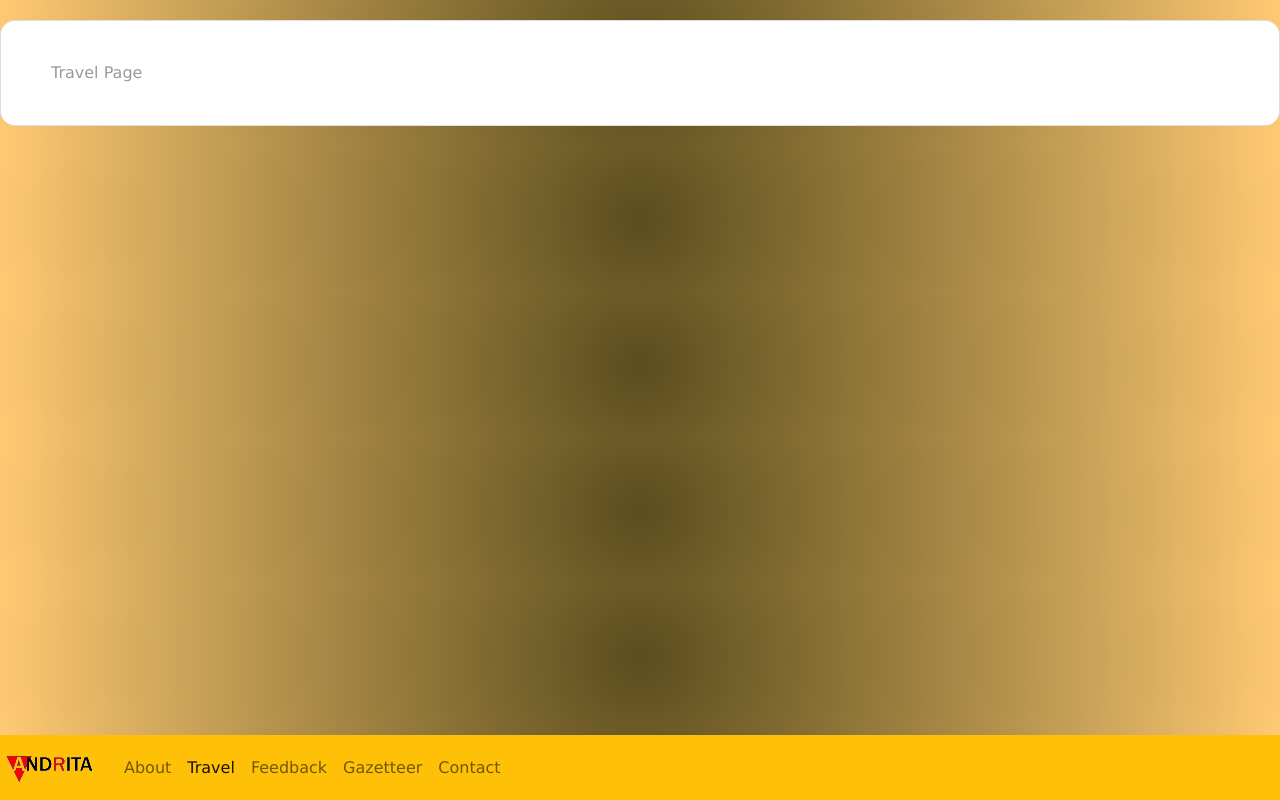
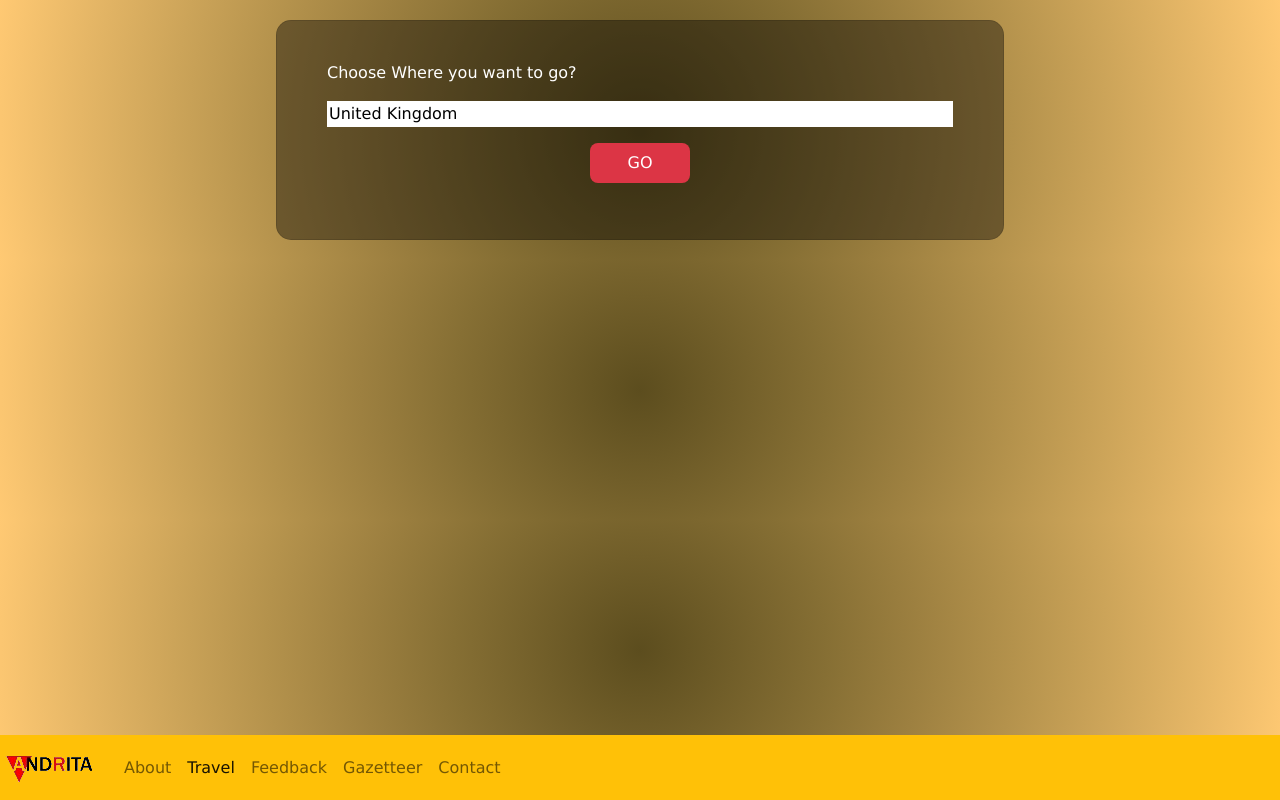
Before and after one commit to AlimasA/react-challenge, a React (Create React App) app: page /travel in a window 1280 px wide. Built offline with nearby package versions, Linux system fonts and the light colour scheme.

Commit message:
Fixed error in Select component

```diff
--- a/src/App.js
+++ b/src/App.js
@@ -1,28 +1,60 @@
-import React from 'react';
-import Navbar from './components/Navbar';
-import About from './components/pages/About';
-import {Route, Routes} from 'react-router-dom';
-import Travel from './components/pages/Travel';
-import Feedback from './components/pages/Feedback';
-import Gazetteer from './components/pages/Gazetteer';
-import Contact from './components/pages/Contact';
-import GlobalStyles from './components/styles/Global';
+import React, { useState } from "react";
+import Navbar from "./components/Navbar";
+import About from "./components/pages/About";
+import { Route, Routes } from "react-router-dom";
+import Travel from "./components/pages/Travel";
+import Feedback from "./components/pages/Feedback";
+import Gazetteer from "./components/pages/Gazetteer";
+import Contact from "./components/pages/Contact";
+import GlobalStyles from "./components/styles/Global";
 
 const App = () => {
+  const [country, setCountry] = useState("United Kingdom");
+  const [loading, setLoading] = useState(true);
+  const [location, setLocation] = useState({
+    latitude: 0,
+    longitude: 0,
+  });
 
+  const setMyLocation = (latitude, longitude) => {
+    setLocation({
+      latitude: latitude,
+      longitude: longitude,
+    });
+  };
+
+  const changeCountry = (value) => {
+    setCountry(value);
+  };
   return (
     <>
       <GlobalStyles />
       <Navbar />
       <Routes>
-          <Route path="/about-us" element={<About />} />
-          <Route path="/travel" element={<Travel />} />
-          <Route path="/feedback" element={<Feedback />} />
-          <Route path="/gazetteer" element={<Gazetteer />} />
-          <Route path="/contact" element={<Contact />} />
+        <Route path="/" element={<About />} />
+        <Route path="/about-us" element={<About />} />
+        <Route
+          path="/travel"
+          element={<Travel country={country} changeCountry={changeCountry} />}
+        />
+        <Route path="/feedback" element={<Feedback />} />
+        <Route
+          path="/gazetteer"
+          element={
+            <Gazetteer
+              loading={loading}
+              setLoading={setLoading}
+              country={country}
+              changeCountry={changeCountry}
+              location={location}
+              setLocation={setMyLocation}
+            />
+          }
+        />
+        <Route path="/contact" element={<Contact />} />
       </Routes>
     </>
-  )
-}
+  );
+};
 
 export default App;
--- a/src/components/Header.jsx
+++ b/src/components/Header.jsx
@@ -2,11 +2,11 @@ import React from "react";
 import SelectCountry from "./SelectCountry";
 import { StyledHeader } from "./styles/StyledHeader.styled";
 import Container from "./styles/Container";
-const Header = () => {
+const Header = ({ handleChange }) => {
   return (
     <StyledHeader>
       <Container>
-        <SelectCountry />
+        <SelectCountry handleChange={handleChange} />
       </Container>
     </StyledHeader>
   );
--- a/src/components/SelectCountry.jsx
+++ b/src/components/SelectCountry.jsx
@@ -1,12 +1,12 @@
 import React from "react";
 
 import { StyledSelect } from "./styles/StyledSelect.styled";
-const SelectCountry = ({}) => {
+const SelectCountry = ({ handleChange }) => {
   return (
     <StyledSelect
       id="countrySelect"
       name="countrySelect"
-      onChange={console.log("Hello")}></StyledSelect>
+      onChange={handleChange}></StyledSelect>
   );
 };
 
--- a/src/components/pages/About.jsx
+++ b/src/components/pages/About.jsx
@@ -1,7 +1,25 @@
 import React from "react";
 import Card from "../shared/Card";
+import Container from "../styles/Container";
 const About = () => {
-  return <Card>About Page</Card>;
+  return (
+    <Container>
+      <Card reverse>
+        <h1>About Page</h1>
+        <br></br>
+        <iframe
+          src="https://www.linkedin.com/embed/feed/update/urn:li:share:6894989802379239424"
+          height="679"
+          width="504"
+          frameborder="0"
+          allowfullscreen=""
+          title="Embedded post"></iframe>
+        <p>
+          <strong>Thank you Dedalus that they welcome me very warm.</strong>
+        </p>
+      </Card>
+    </Container>
+  );
 };
 
 export default About;
--- a/src/components/pages/Gazetteer.jsx
+++ b/src/components/pages/Gazetteer.jsx
@@ -4,27 +4,31 @@ import { Loading_animation } from "../styles/Loading_animation";
 import axios from "axios";
 import Header from "../Header";
 import $ from "jquery";
-import Card from "../shared/Card";
 // import Map from "../Map";
 
-const Gazetteer = () => {
-  const [loading, setLoading] = useState(true);
-  const [countryName, setCountryName] = useState("");
-  const [location, setLocation] = useState({
-    latitude: 0,
-    longitude: 0,
-  });
+const Gazetteer = ({
+  country,
+  changeCountry,
+  loading,
+  setLoading,
+  location,
+  setMyLocation,
+}) => {
+  const handleChange = ({ target }) => {
+    if (target.value !== null || target.value !== "") {
+      console.log("selected ");
+    }
+    let select = $("#countrySelect option:selected").text();
+
+    changeCountry(select);
+  };
 
   useEffect(() => {
     navigator.geolocation.getCurrentPosition((position) => {
       console.log(position);
-      setLocation({
-        latitude: position.coords.latitude,
-        longitude: 5,
-      });
+      // setMyLocation(position.coords.latitude, position.coords.longitude);
+      console.log(location);
     });
-
-    console.log(location);
 
     const url = "http://localhost:80/php/getApi.php";
     // send a POST request
@@ -48,7 +52,7 @@ const Gazetteer = () => {
           console.log(error);
         }
       )
-      .then(setLoading(false));
+      .then(setLoading(true));
   }, []);
 
   return (
@@ -60,7 +64,8 @@ const Gazetteer = () => {
           <Loading_animation endDeg="-360deg" />
         </>
       )}
-      <Header bg="red"></Header>
+      <Header handleChange={handleChange}></Header>
+      <h1>Country Selected: {country}</h1>
       {/* <Map></Map> */}
       <a href="https://andriusalimas.co.uk/project1/">
         <h4>Go To Project</h4>
--- a/src/components/pages/Travel.jsx
+++ b/src/components/pages/Travel.jsx
@@ -1,7 +1,70 @@
-import React from "react";
+import React, { useEffect, useState } from "react";
+import { Button } from "react-bootstrap";
 import Card from "../shared/Card";
-const Travel = () => {
-  return <Card>Travel Page</Card>;
+import { Container } from "react-bootstrap";
+import axios from "axios";
+import $ from "jquery";
+
+const Travel = ({ country, changeCountry }) => {
+  const [playing, setPlaying] = useState(false);
+
+  useEffect(() => {
+    if (playing) {
+      $("#btnVideo").text("Clear");
+      $("#btnVideo").css("disabled", true);
+      console.log("is playing");
+    }
+  }, [playing]);
+
+  const handleChange = ({ target }) => {
+    changeCountry(target.value);
+  };
+
+  const handleClick = (e) => {
+    e.preventDefault();
+    setPlaying(true);
+
+    const url = "http://localhost:80/php/getApi.php";
+    // send a POST request
+    axios({
+      method: "post",
+      url: url,
+      data: {
+        api_name: "youtube",
+        country: encodeURIComponent(country),
+      },
+    }).then((response) => {
+      let video = response["data"].data.items[0].id.videoId;
+
+      $("#video").append(
+        `<iframe src="https://www.youtube.com/embed/${video}?autoplay=1&controls=0&version=3&enablejsapi=1" title="YouTube video player" frameBorder="0" allow="accelerometer; autoplay; modestbranding; clipboard-write; encrypted-media; gyroscope; picture-in-picture" allowFullScreen></iframe>`
+      );
+      $("#video").css("height", "60vh");
+    });
+  };
+  return (
+    <>
+      <Container>
+        <Card reverse>
+          <p>Choose Where you want to go?</p>
+          <input
+            type="text"
+            placeholder={country}
+            onChange={handleChange}
+            value={country}
+          />
+          <Button
+            id="btnVideo"
+            variant="danger"
+            className="mx-auto m-3"
+            onClick={handleClick}>
+            GO
+          </Button>
+          <div id="video"></div>
+        </Card>
+      </Container>
+    </>
+  );
 };
 
 export default Travel;
--- a/src/components/shared/Card.jsx
+++ b/src/components/shared/Card.jsx
@@ -1,6 +1,7 @@
 import PropTypes from "prop-types";
 import React from "react";
-function Card({ children, reverse }) {
+
+const Card = ({ children, reverse }) => {
   return (
     // <div className={`card ${reverse && 'reverse'}`}>{children}</div>
     <div
@@ -12,7 +13,7 @@ function Card({ children, reverse }) {
       {children}
     </div>
   );
-}
+};
 
 Card.defaultProps = {
   reverse: false,
--- a/src/components/styles/Container.js
+++ b/src/components/styles/Container.js
@@ -1,10 +1,13 @@
 import styled from "styled-components";
 
 const Container = styled.div`
-  width: 1000;
+  width: 100vw;
   max-width: 100%;
   padding: 0 20;
-  margin: 0 auto;
+  margin: 20vh auto;
+  display: flex;
+  align-items: center;
+  justify-content: center;
 `;
 
 export default Container;
--- a/src/components/styles/Global.js
+++ b/src/components/styles/Global.js
@@ -22,6 +22,11 @@ img {
 }
 ul {
   list-style: none;
+}
+
+iframe{
+  width: 100%;
+
 }
 
 .container {
```
Also changed, not shown: src/components/Navbar.jsx (+8 -9 lines).
